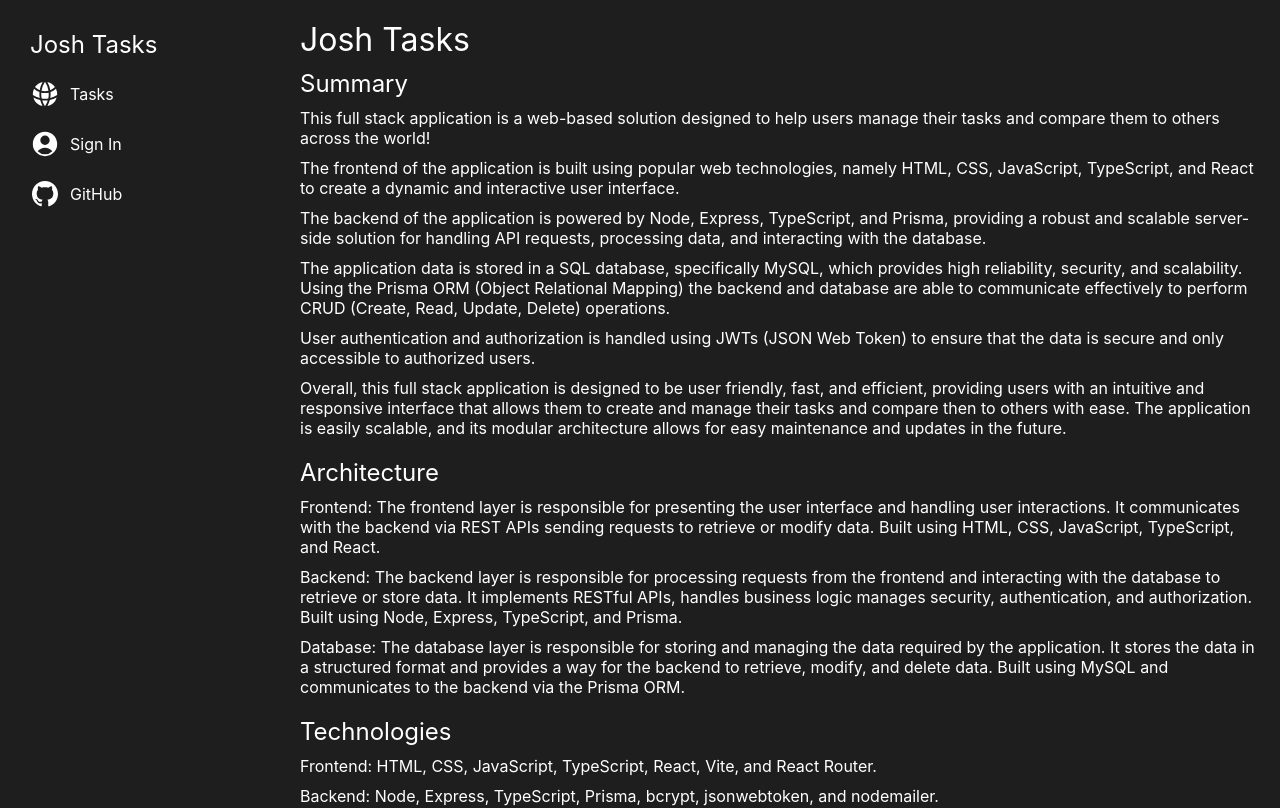
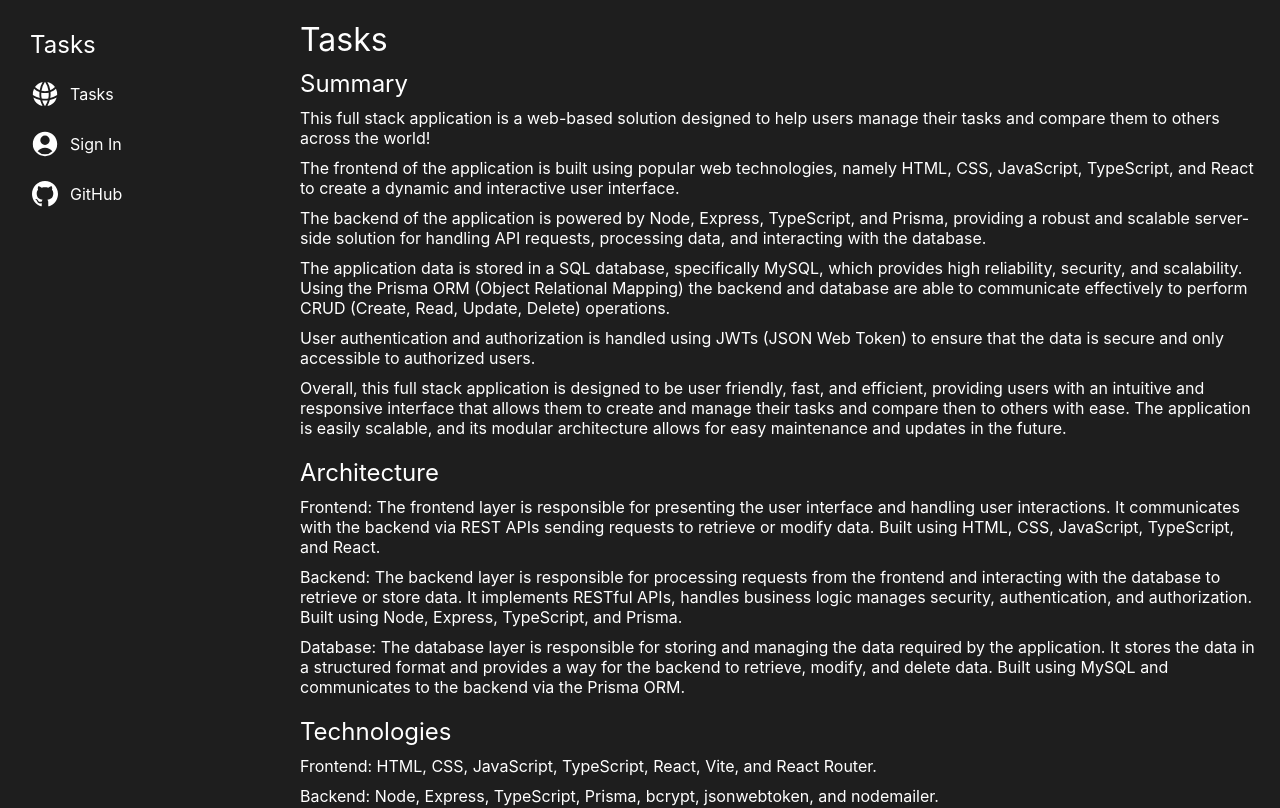
Before and after one commit to joshbrusa/tasks, a React (Vite) app in the folder frontend/: page / in a window 1280 px wide. Shown: the top 808 px of the page. Built offline with nearby package versions, Linux system fonts and the light colour scheme; no server answers.

Commit message:
change to tasks

```diff
--- a/frontend/index.html
+++ b/frontend/index.html
@@ -4,7 +4,7 @@
     <meta charset="UTF-8" />
     <meta name="viewport" content="width=device-width, initial-scale=1.0" />
     <link rel="icon" type="image/x-icon" href="/favicon.ico" />
-    <title>Josh Tasks</title>
+    <title>Tasks</title>
   </head>
   <body>
     <div id="root"></div>
--- a/frontend/src/components/Nav.tsx
+++ b/frontend/src/components/Nav.tsx
@@ -28,7 +28,7 @@ export default function Nav() {
       <ul>
         <li>
           <Link to="/">
-            <h1>Josh Tasks</h1>
+            <h1>Tasks</h1>
           </Link>
         </li>
         <li>
@@ -61,7 +61,7 @@ export default function Nav() {
           </li>
         )}
         <li>
-          <Link to="https://github.com/joshbrusa/joshtasks" target="_blank">
+          <Link to="https://github.com/joshbrusa/tasks" target="_blank">
             <img
               className="githubLogo"
               src="/githubLogo.svg"
--- a/frontend/src/routes/Index.tsx
+++ b/frontend/src/routes/Index.tsx
@@ -1,7 +1,7 @@
 export default function Index() {
   return (
     <>
-      <h1>Josh Tasks</h1>
+      <h1>Tasks</h1>
       <article>
         <h1>Summary</h1>
         <p>
```
Also changed, not shown: 2 other files (tests, documents, lock files or other folders).
